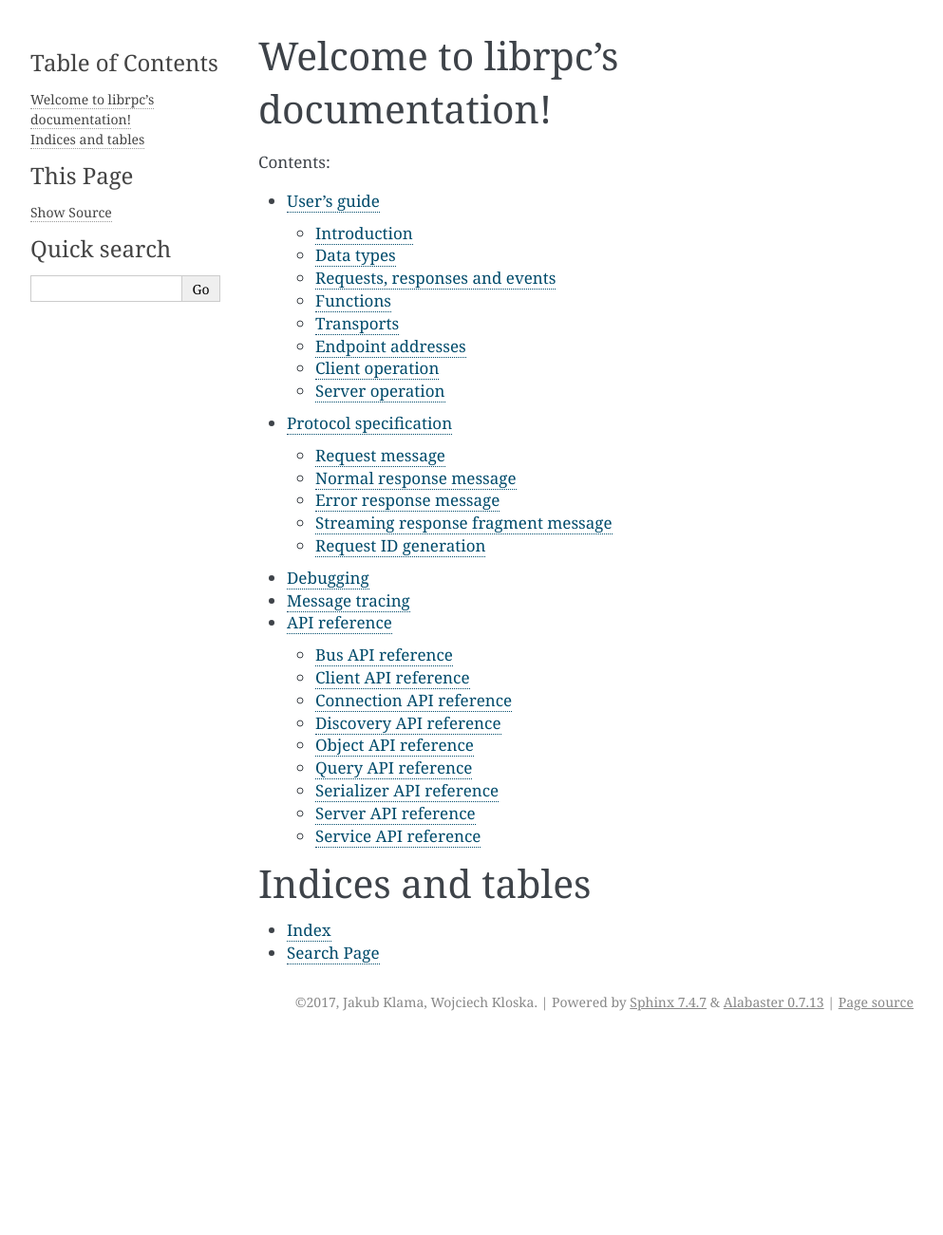
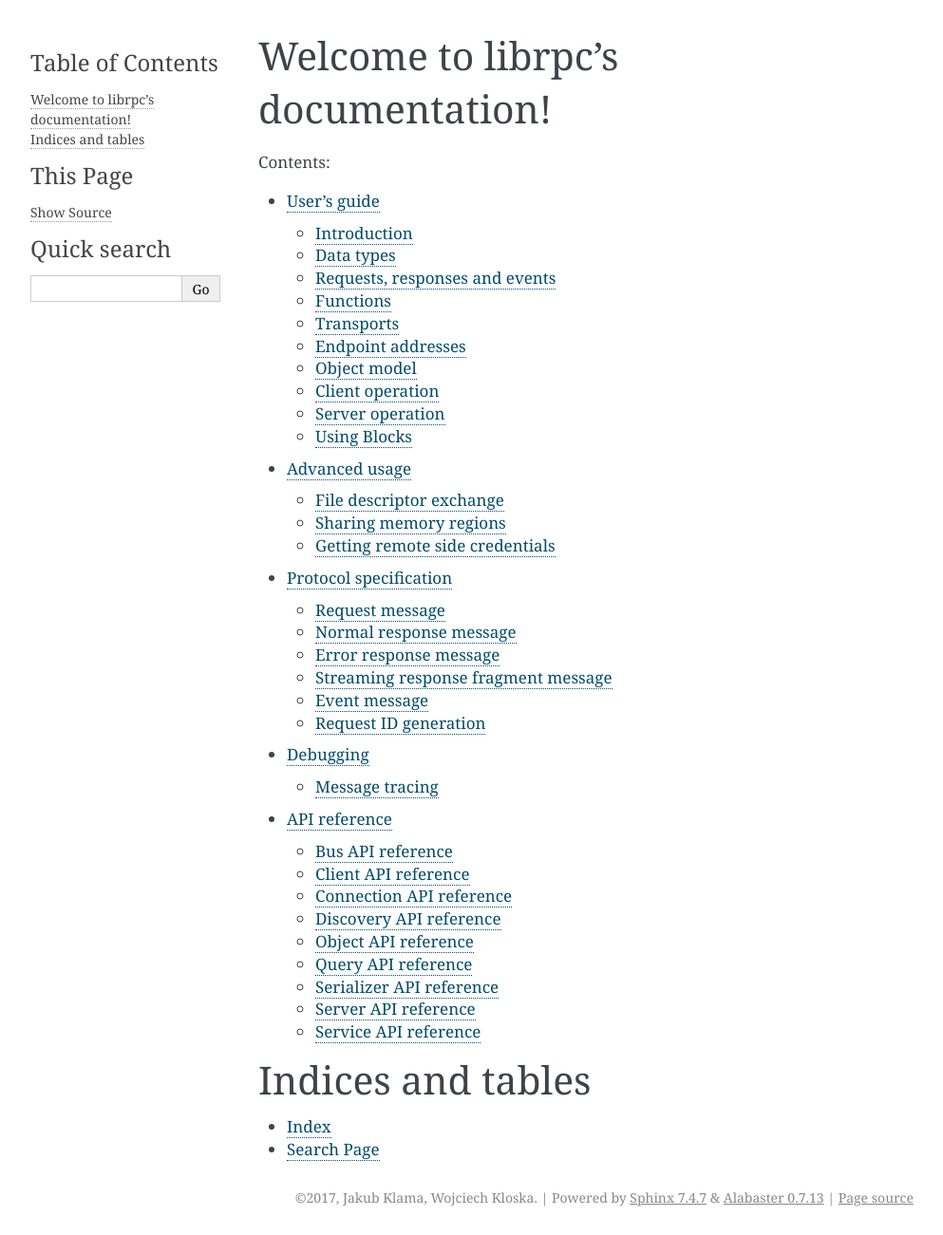
Before and after one commit to twoporeguys/librpc, a Sphinx documentation site: the page built from docs/source/index.rst, in a window 1280 px wide. Shown: the whole page at 95% size, without its empty margins (148-1141 px from the left). Built offline with Sphinx 7.4.7, drawn with Linux system fonts in a browser that asks for light colours; before the commit the page ends 1095 px from its top, so only the background shows below that.

Commit message:
Add some stubs and note about Blocks.

```diff
--- /dev/null
+++ b/docs/source/advanced.rst
@@ -0,0 +1,14 @@
+Advanced usage
+==============
+
+File descriptor exchange
+------------------------
+On Unix platforms, librpc can be used to share (transfer) file descriptors
+between processes.
+
+Sharing memory regions
+----------------------
+On Linux, librpc can be used to share memory regions between processes.
+
+Getting remote side credentials
+-------------------------------
--- a/docs/source/debugging.rst
+++ b/docs/source/debugging.rst
@@ -2,7 +2,8 @@ Debugging
 =========
 
 Message tracing
-===============
+---------------
 librpc can log all sent and received messages to standard error stream or to
 a file. In order to enable that feature, set ``LIBRPC_LOGGING`` variable to
-either ``stderr`` string or to a path, where message trace should be written.
+either ``stderr`` string or to a path, where message trace file should be
+written.
--- a/docs/source/index.rst
+++ b/docs/source/index.rst
@@ -11,6 +11,7 @@ Welcome to librpc's documentation!
    :caption: Contents:
 
    guide
+   advanced
    protocol
    debugging
    reference
--- a/docs/source/protocol.rst
+++ b/docs/source/protocol.rst
@@ -19,6 +19,9 @@ Error response message
 Streaming response fragment message
 -----------------------------------
 
+Event message
+-------------
+
 Request ID generation
 ---------------------
 Request ID can be any string unique on the server for the duration of the
```
Also changed, not shown: docs/source/guide.rst (+11 -0 lines).
